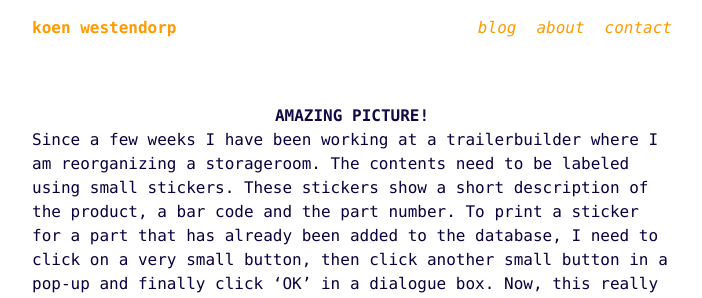
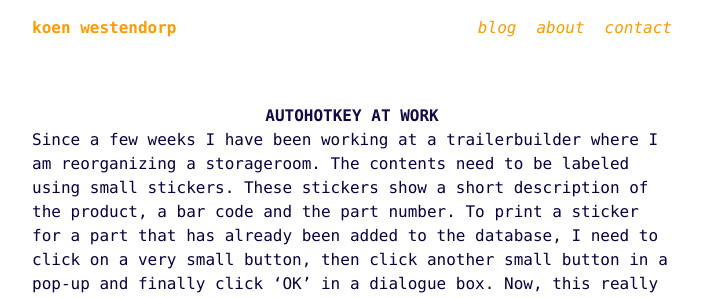
Before and after one commit to KoenWestendorp/koenwestendorp.github.io, a Jekyll site: the page built from _posts/2019-06-21-AutoHotkey-at-work.md, in a window 1280 px wide. Shown: the top 298 px of the page, without its empty margins (288-990 px from the left). Built offline with Jekyll 4.4.1, drawn with Linux system fonts in a browser that asks for light colours.

Commit message:
Update 2019-06-21-AutoHotkey-at-work.md

```diff
--- a/_posts/2019-06-21-AutoHotkey-at-work.md
+++ b/_posts/2019-06-21-AutoHotkey-at-work.md
@@ -1,6 +1,6 @@
 ---
 layout: post
-title:  "Amazing picture!"
+title:  "AutoHotkey at work"
 date:   2019-06-20 19:10:40
 ---
 
```
